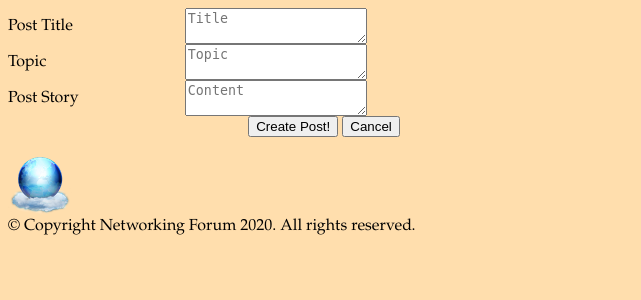
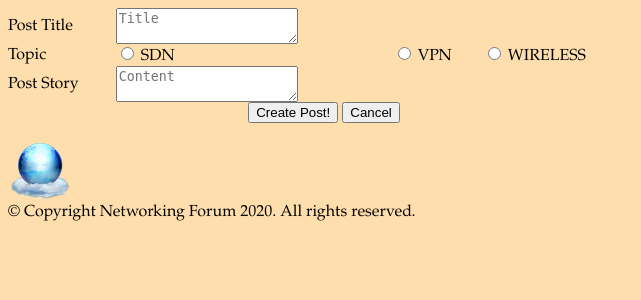
Before and after one commit to AgostinhoMaia97/SIBD, a PHP site: page /php/add_post.php in a window 1280 px wide. Shown: the top 300 px of the page, without its empty margins (0-641 px from the left). Run offline with PHP 8.4, Linux system fonts and the light colour scheme.

Commit message:
Fixed 3 topics: SDN, VPN, Wireless.

```diff
--- a/html/html/site/php/add_post.php
+++ b/html/html/site/php/add_post.php
@@ -19,7 +19,11 @@ session_start();
 
     <tr>
       <td>Topic</td>
-      <td><textarea type="text" placeholder ="Topic" name = "topic"></textarea></td>
+      <td> <input type="radio" value ="SDN" name = "topic"> SDN</td>
+      <td> <input type="radio" value ="VPN" name = "topic"> VPN</td>
+      <td> <input type="radio" value ="Wireless" name = "topic"> WIRELESS</td>
+
+
     </tr>
 
       <td>Post Story</td>
```
Also changed, not shown: html/html/site/sql/networkforum.db.
